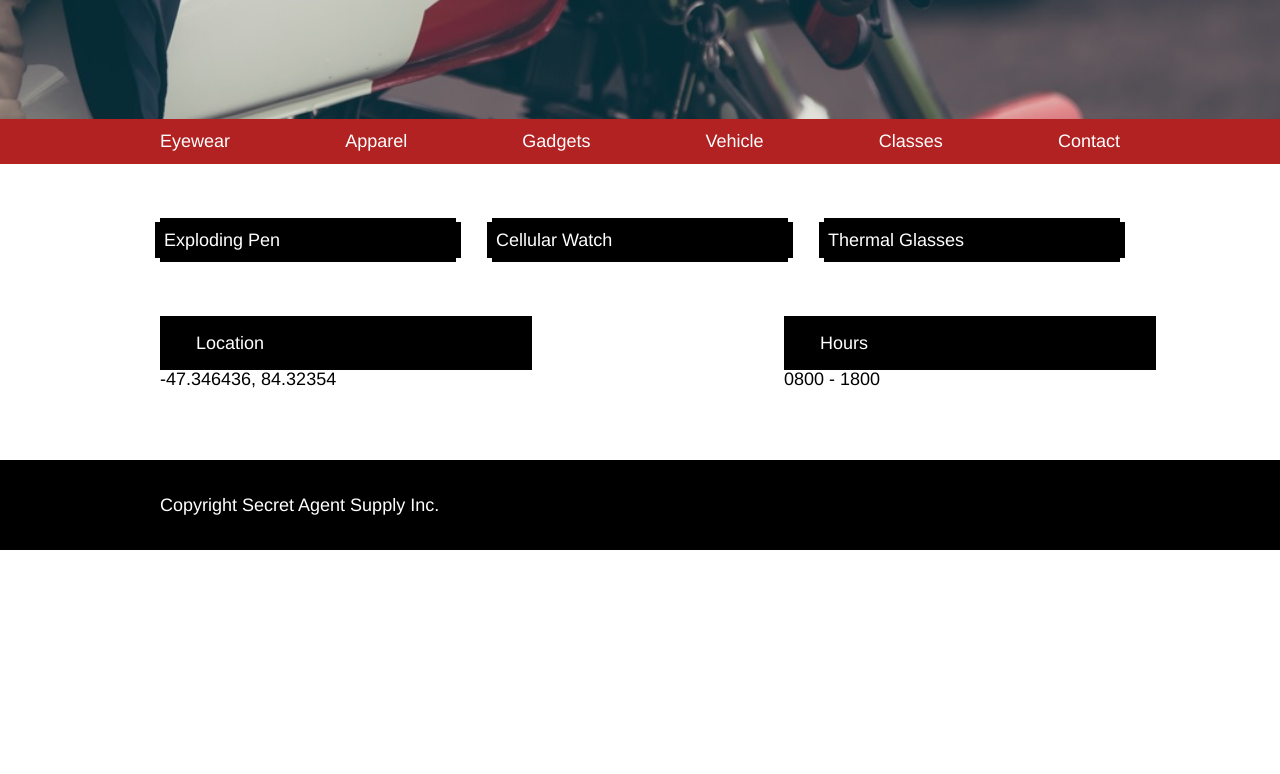
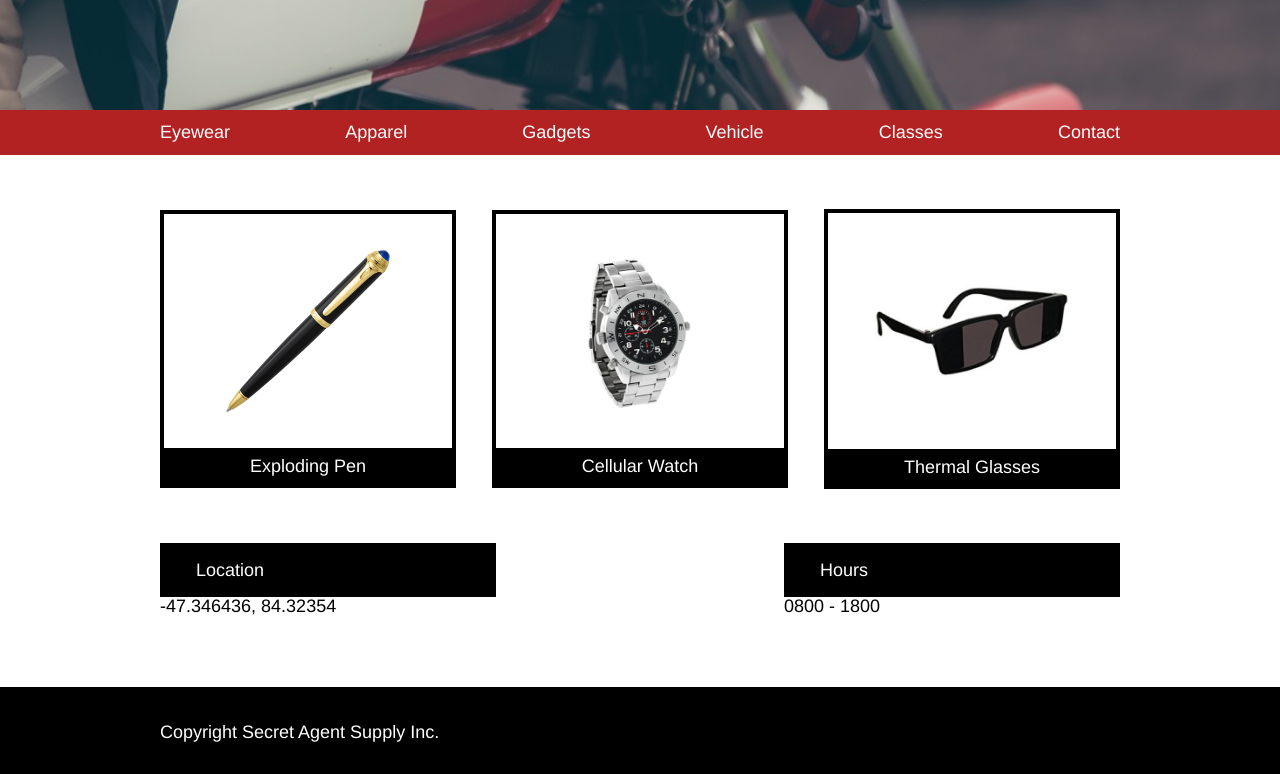
Before and after one commit to jemilac/Secret-Agent-Supply, a plain HTML site: page index.html in a window 1280 px wide. Shown: the part 391-1165 px from the top of the page. Before the commit the page ends 941 px from the top, so only its background shows below. Drawn offline with Linux system fonts and the light colour scheme.

Commit message:
Complete desktop

```diff
--- a/index.html
+++ b/index.html
@@ -40,20 +40,19 @@
     <div class="site-container">
       <div class="products">
         <div class="product">
-          <!--<img src="resources/images/pen.png">-->
+          <img src="resources/images/pen.png">
           <span>Exploding Pen</span>
         </div>
         <div class="product">
-          <!--<img src="resources/images/watch.png">-->
+          <img src="resources/images/watch.png">
           <span>Cellular Watch</span>
         </div>
-        <div class="product">
-          <!--<img src="resources/images/glasses.png">-->
+        <div class="product" id="glasses">
+          <img src="resources/images/glasses.png">
           <span>Thermal Glasses</span>
         </div>
       </div>
 
-      <!--<div class="site-container">-->
         <div class="biz-info">
           <div class="info">
             <span>Location</span>
@@ -64,7 +63,7 @@
             <p>0800 - 1800</p>
           </div>
         </div>
-      </div>
+    </div>
 
     <!--footer section-->
     <footer>
--- a/resources/css/style.css
+++ b/resources/css/style.css
@@ -81,7 +81,6 @@ nav ul {
   justify-content: space-between;
   align-items: center;
   margin-top: 3rem;
-  /*width: 960px;*/
 }
 
 .product {
@@ -93,17 +92,23 @@ nav ul {
   border: 4px solid black;
 }
 
-/*
 .product img {
-  flex: 1;
-  width: 30%;
-  /*height: 9rem;*/
+  margin: 2rem auto;
+  height: 9rem;
+}
 
-span {
+#glasses img {
+  width: 11rem;
+  height: auto;
+  margin: 4rem auto;
+}
+.product span {
   background-color: black;
   color: white;
-  padding: 0.5rem;
+  padding-top: 0.5rem;
+  padding-bottom: 0.5rem;
   width: 100%;
+  text-align: center;
 }
 
 .biz-info {
@@ -112,7 +117,6 @@ span {
   align-items: center;
   margin-top: 3rem;
   margin-bottom: 4rem;
-  /*why the "Hours" box passes through the site-container?*/
 }
 
 .info {
@@ -122,6 +126,10 @@ span {
 }
 
 .info span {
+  background-color: black;
+  color: white;
+  max-width: 100%;
+  text-align: left;
   padding: 1rem 0rem 1rem 2rem;
 }
 
```
